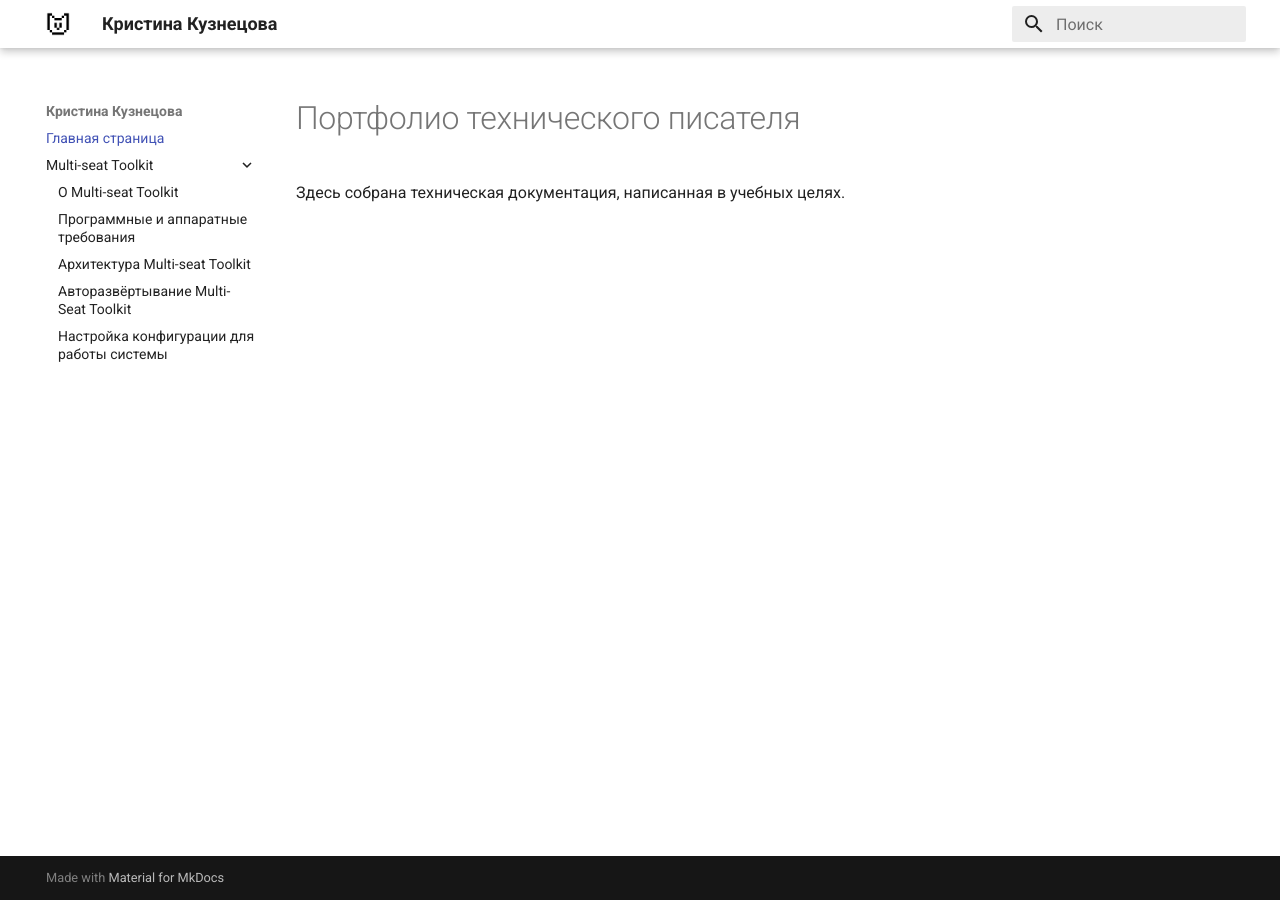
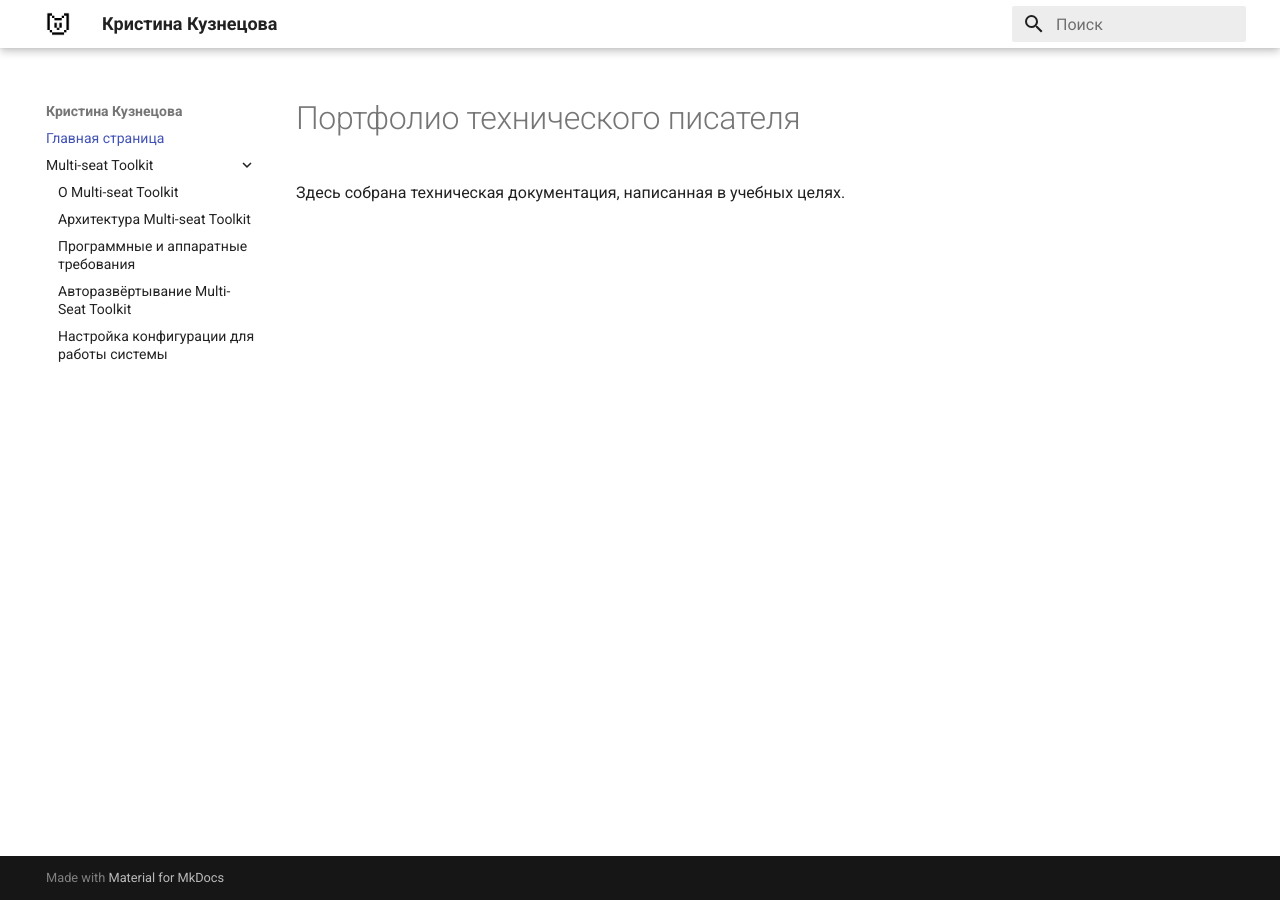
Before and after one commit to ChriKuz/Ch-Kuz, an MkDocs documentation site: the page built from docs/index.md, in a window 1280 px wide. Built offline with MkDocs 1.6.1 and Material for MkDocs 9.7.7, drawn with Linux system fonts in a browser that asks for light colours; part of the change alters nothing that is shown.

Commit message:
правки по навигации

```diff
--- a/mkdocs.yml
+++ b/mkdocs.yml
@@ -27,8 +27,8 @@ nav:
   - Multi-seat Toolkit:
       - Multi-seat Toolkit/index.md
       - О Multi-seat Toolkit: Multi-seat Toolkit/О Multi-Seat Toolkit.md
+      - Архитектура Multi-seat Toolkit: Multi-seat Toolkit/Архитектура Multi-Seat Toolkit.md
       - Программные и аппаратные требования: Multi-seat Toolkit/Программные и аппаратные требования.md
-      - Архитектура Multi-seat Toolkit: Multi-seat Toolkit/Архитектура Multi-Seat Toolkit.md
       - Авторазвёртывание Multi-Seat Toolkit: Multi-seat Toolkit/Авторазвёртывание Multi-Seat Toolkit.md
       - Настройка конфигурации для работы системы: Multi-seat Toolkit/Настройка конфигурации для работы системы.md
 
```
